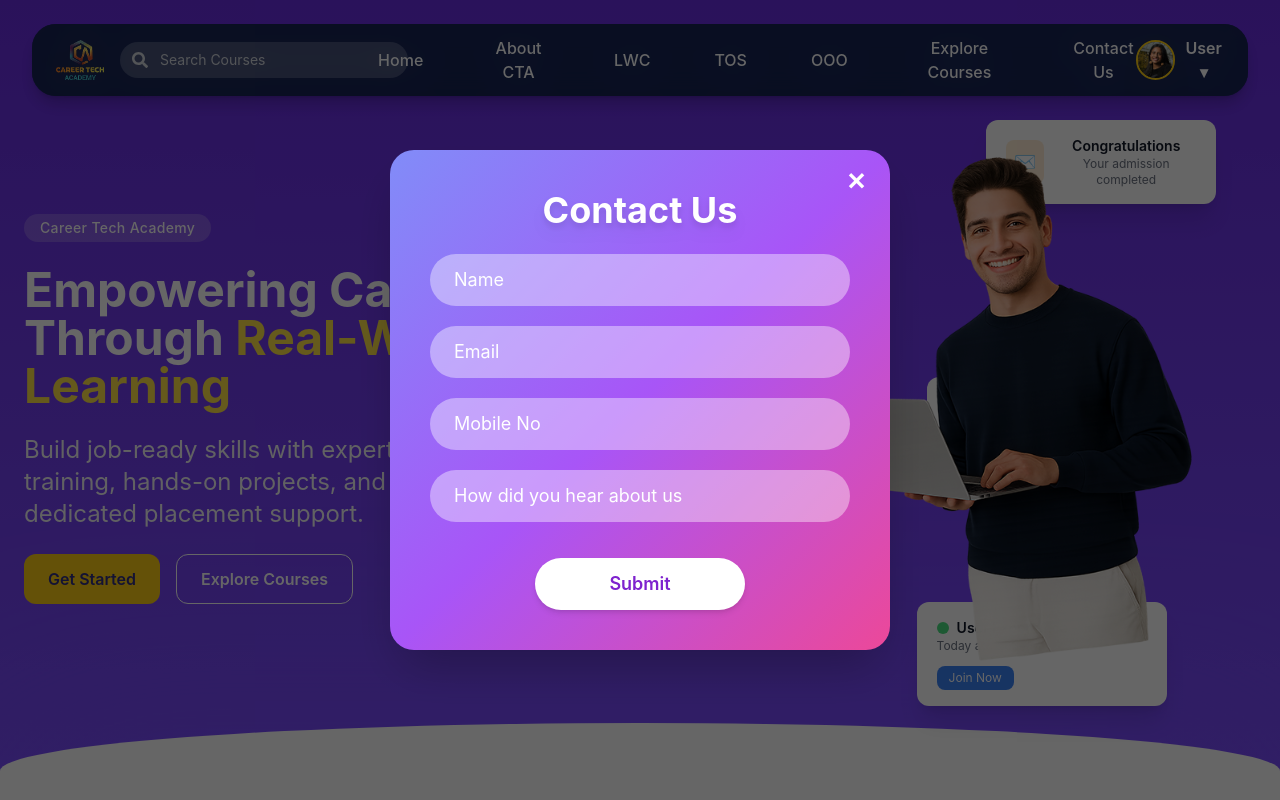
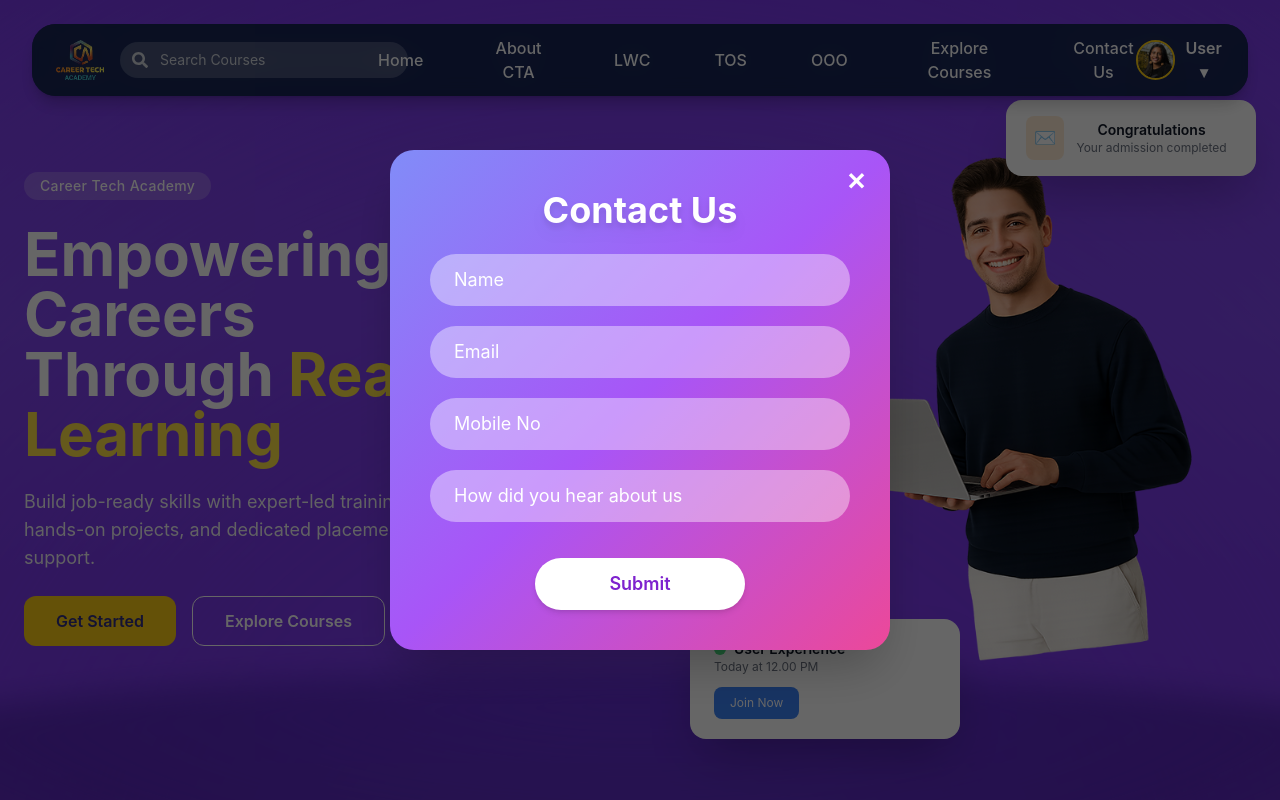
Before and after one commit to rugveddhable/Education-Website, a React (Create React App) app in the folder frontend/: page / in a window 1280 px wide. Shown: the top 800 px of the page. Built offline with nearby package versions, Linux system fonts and the light colour scheme.

Commit message:
refined hero section

```diff
--- a/frontend/src/components/HeroSection.jsx
+++ b/frontend/src/components/HeroSection.jsx
@@ -1,48 +1,48 @@
 import React from "react";
 import heroImage from "../assets/Person-image.png";
-import "../styles/HeroSection.css";
+import "../styles/HeroSection.css"; // ensure path is correct
 
 const HeroSection = () => {
   return (
     <section className="relative hero-bg text-white overflow-hidden">
-      <div className="container mx-auto px-6 py-20 flex flex-col md:flex-row items-center justify-between gap-10 relative z-20">
-
-        {/* Left Text */}
-        <div className="flex-1 text-center md:text-left space-y-6">
+      {/* ===== HERO CONTENT ===== */}
+      <div className="container mx-auto px-6 py-20 flex flex-col md:flex-row items-center justify-between gap-10 relative z-30">
+        {/* === LEFT TEXT === */}
+        <div className="flex-1 text-center md:text-left space-y-6 z-40">
           <span className="bg-white/20 px-4 py-1 rounded-full text-sm tracking-wide font-medium inline-block">
             Career Tech Academy
           </span>
 
-          <h1 className="text-4xl md:text-5xl font-bold leading-tight">
+          <h1 className="text-5xl md:text-6xl font-bold leading-tight">
             Empowering Careers <br />
             Through <span className="text-yellow-300">Real-World Learning</span>
           </h1>
 
-          <p className="text-2xl text-gray-100 max-w-md mx-auto md:mx-0">
+          <p className="text-lg text-gray-100 max-w-md mx-auto md:mx-0">
             Build job-ready skills with expert-led training, hands-on projects,
             and dedicated placement support.
           </p>
 
           <div className="flex flex-col sm:flex-row gap-4 justify-center md:justify-start">
-            <button className="bg-yellow-400 text-indigo-900 px-6 py-3 rounded-xl font-semibold hover:bg-yellow-300 transition">
+            <button className="bg-yellow-400 text-indigo-900 px-8 py-3 rounded-xl font-semibold hover:bg-yellow-300 transition">
               Get Started
             </button>
-            <button className="border border-white px-6 py-3 rounded-xl font-semibold hover:bg-white hover:text-indigo-700 transition">
+            <button className="border border-white px-8 py-3 rounded-xl font-semibold hover:bg-white hover:text-indigo-700 transition">
               Explore Courses
             </button>
           </div>
         </div>
 
-        {/* Right Image with Floating Cards */}
-        <div className="flex-1 flex justify-center md:justify-end relative">
+        {/* === RIGHT IMAGE & FLOATING CARDS === */}
+        <div className="flex-1 flex justify-center md:justify-end relative z-40">
           <img
             src={heroImage}
             alt="Student learning"
-            className="w-[320px] md:w-[420px] lg:w-[480px] relative z-10"
+            className="w-[340px] md:w-[420px] lg:w-[480px] relative z-40"
           />
 
           {/* Congratulations Card */}
-          <div className="absolute top-10 right-10 bg-white text-gray-900 rounded-xl px-5 py-4 shadow-xl flex items-center gap-3 w-[230px]">
+          <div className="absolute top-5 right-0 bg-white text-gray-900 rounded-2xl px-5 py-4 shadow-2xl flex items-center gap-3 w-[250px] z-50">
             <div className="bg-orange-100 p-2 rounded-lg">
               <span className="text-orange-500 text-lg">✉️</span>
             </div>
@@ -53,9 +53,9 @@ const HeroSection = () => {
           </div>
 
           {/* Assisted Students Card */}
-          <div className="absolute top-[45%] right-[20%] bg-white text-gray-900 rounded-xl px-5 py-4 shadow-xl flex items-center gap-3 w-[210px]">
+          <div className="absolute top-[40%] left-[-40px] bg-white text-gray-900 rounded-2xl px-5 py-4 shadow-2xl flex items-center gap-3 w-[230px] z-50">
             <div className="bg-blue-100 p-2 rounded-lg">
-              <span className="text-blue-500 text-lg">📅</span>
+              <span className="text-blue-500 text-lg">📘</span>
             </div>
             <div>
               <p className="font-semibold text-sm">250+</p>
@@ -64,21 +64,21 @@ const HeroSection = () => {
           </div>
 
           {/* User Experience Card */}
-          <div className="absolute bottom-[5%] right-[15%] bg-white text-gray-900 rounded-xl px-5 py-4 shadow-xl flex flex-col items-start w-[250px]">
+          <div className="absolute bottom-0 left-[30px] bg-white text-gray-900 rounded-2xl px-6 py-5 shadow-2xl flex flex-col items-start w-[270px] z-50">
             <div className="flex items-center gap-2">
               <span className="h-3 w-3 bg-green-400 rounded-full"></span>
               <p className="font-semibold text-sm">User Experience</p>
             </div>
             <p className="text-xs text-gray-500">Today at 12.00 PM</p>
-            <button className="mt-3 bg-blue-500 text-white text-xs px-3 py-1 rounded-lg hover:bg-blue-600 transition">
+            <button className="mt-3 bg-blue-500 text-white text-xs px-4 py-2 rounded-lg hover:bg-blue-600 transition">
               Join Now
             </button>
           </div>
         </div>
       </div>
 
-      {/* Background Curve */}
-      <div className="absolute bottom-0 left-0 w-full h-24 bg-white rounded-t-[50%] z-10"></div>
+      {/* ===== BOTTOM CURVE (INWARD SHAPE + SYMMETRIC COLOR) ===== */}
+      <div className="bottom-curve"></div>
     </section>
   );
 };
--- a/frontend/src/styles/HeroSection.css
+++ b/frontend/src/styles/HeroSection.css
@@ -1,17 +1,66 @@
 .hero-bg {
-  background: linear-gradient(180deg, #6a2de3 0%, #7b4eff 100%);
+  background: linear-gradient(180deg, #7c3aed 0%, #8b5cf6 40%, #7c3aed 70%);
   position: relative;
-  isolation: isolate; /* ensures pseudo-element layers correctly */
+  overflow: hidden;
 }
 
+/* big outward purple glow */
 .hero-bg::after {
   content: "";
   position: absolute;
-  bottom: -80px;
-  left: 0;
-  width: 100%;
-  height: 160px;
-  background: rgba(123, 78, 255, 0.6);
-  filter: blur(100px);
-  z-index: 0; /* behind everything */
+  left: 50%;
+  transform: translateX(-50%);
+  bottom: -450px; /* moved further down */
+  width: 2400px;
+  height: 1500px;
+  background: radial-gradient(circle at 50% 80%,
+              rgba(138,78,255,0.95) 0%,
+              rgba(124,58,237,0.9) 30%,
+              rgba(124,58,237,0.6) 55%,
+              rgba(255,255,255,0) 90%);
+  border-radius: 50%;
+  z-index: 10;
+  filter: blur(32px);
+  pointer-events: none;
 }
+
+/* subtle dark inward curve at bottom */
+.bottom-curve {
+  position: absolute;
+  bottom: -130px; /* moved lower */
+  left: 50%;
+  transform: translateX(-50%);
+  width: 150%;
+  height: 280px;
+  background: radial-gradient(
+    ellipse at 50% 0%,
+    rgba(90, 40, 200, 0.8) 0%,
+    rgba(70, 30, 160, 0.6) 50%,
+    rgba(60, 20, 120, 0.3) 75%,
+    rgba(40, 0, 100, 0) 100%
+  );
+  border-radius: 50%;
+  filter: blur(16px);
+  z-index: 15;
+  pointer-events: none;
+}
+
+/* optional shadow depth below glow */
+.hero-bg::before {
+  content: "";
+  position: absolute;
+  left: 50%;
+  transform: translateX(-50%);
+  bottom: -130px;
+  width: 1200px;
+  height: 260px;
+  background: linear-gradient(180deg, rgba(0,0,0,0.08), rgba(0,0,0,0));
+  border-radius: 50%;
+  z-index: 9;
+  filter: blur(16px);
+  pointer-events: none;
+}
+
+.container, .container * {
+  position: relative;
+}
```
